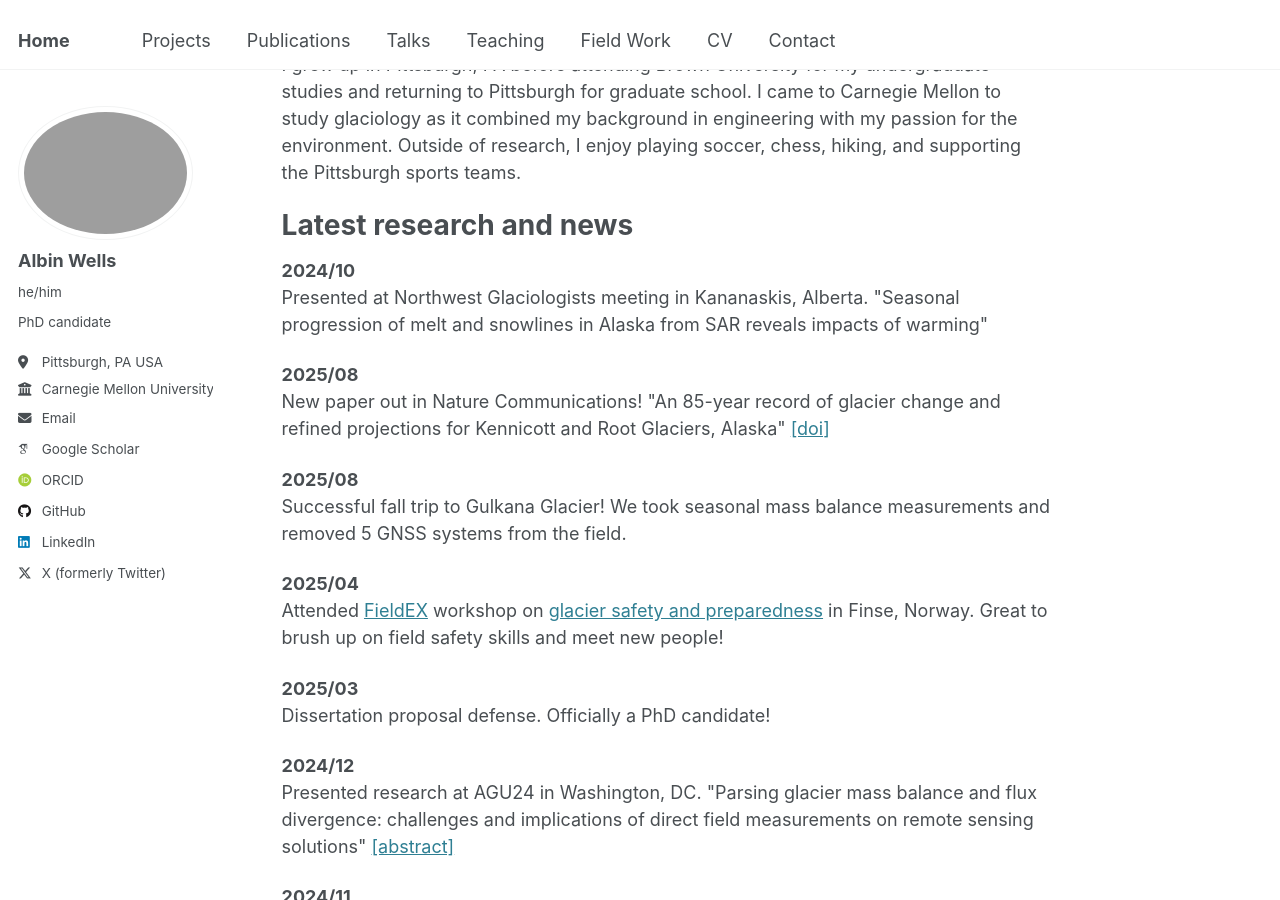
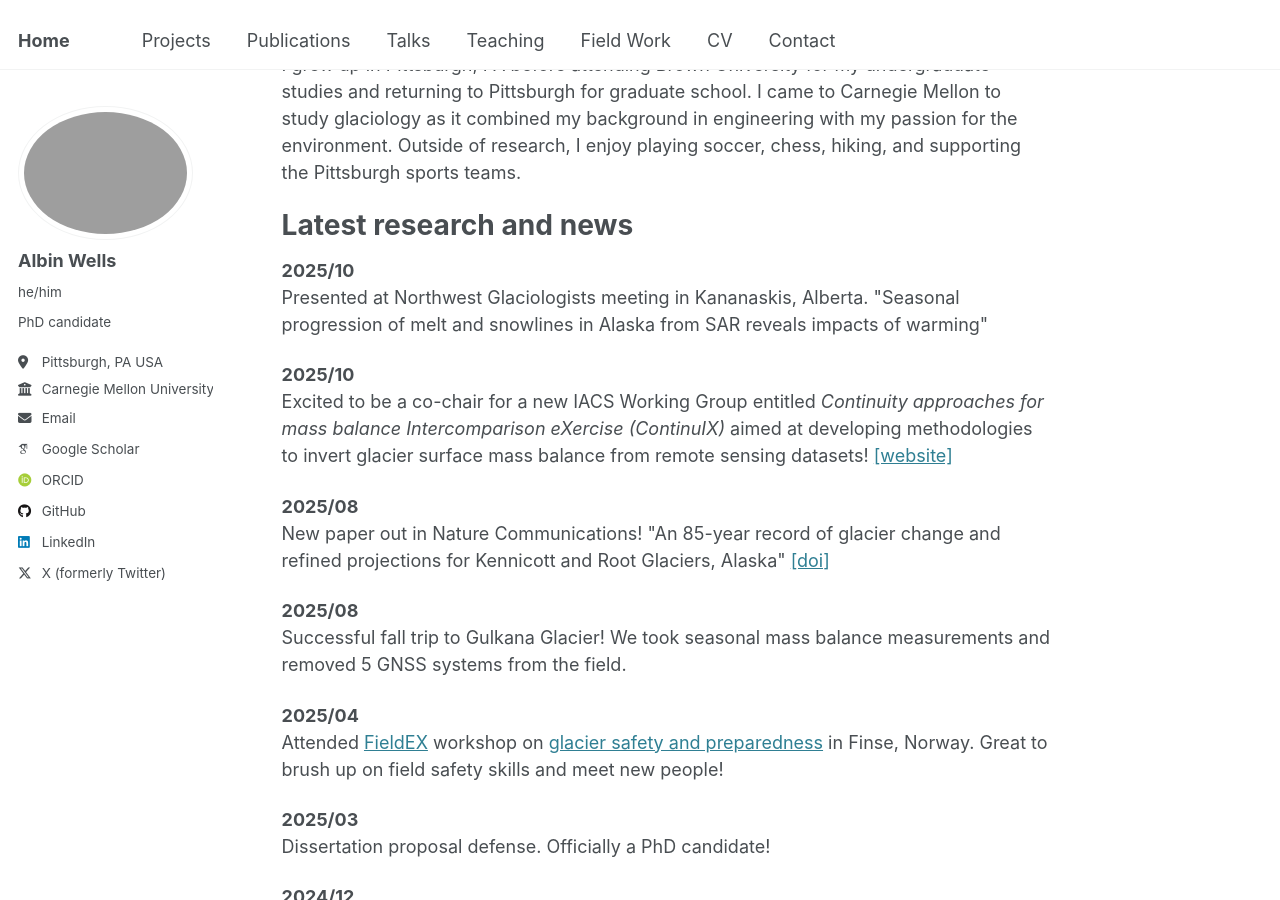
Before and after one commit to albinwwells/albinwwells.github.io, a Jekyll site: the page built from _pages/about.md, in a window 1280 px wide and 900 px high, scrolled down 498 px. Built offline with Jekyll 4.4.1, drawn with Linux system fonts in a browser that asks for light colours; some web fonts are replaced.

Commit message:
Update about.md

```diff
--- a/_pages/about.md
+++ b/_pages/about.md
@@ -20,8 +20,11 @@ I grew up in Pittsburgh, PA before attending Brown University for my undergradua
 
 Latest research and news
 ======
-<p> <strong> 2024/10 </strong> <br>
+<p> <strong> 2025/10 </strong> <br>
 Presented at Northwest Glaciologists meeting in Kananaskis, Alberta. "Seasonal progression of melt and snowlines in Alaska from SAR reveals impacts of warming" </p>
+
+<p> <strong> 2025/10 </strong> <br>
+Excited to be a co-chair for a new IACS Working Group entitled <em>Continuity approaches for mass balance Intercomparison eXercise (ContinuIX)</em> aimed at developing methodologies to invert glacier surface mass balance from remote sensing datasets! <a href="https://www.nature.com/articles/s41467-025-62962-w](https://cryosphericsciences.org/activities/continuity-approaches-for-mass-balance-intercomparison-exercise-continuix/">[website]</a> </p>
 
 <p> <strong> 2025/08 </strong> <br>
 New paper out in Nature Communications! "An 85-year record of glacier change and refined projections for Kennicott and Root Glaciers, Alaska" <a href="https://www.nature.com/articles/s41467-025-62962-w">[doi]</a> </p>
```
